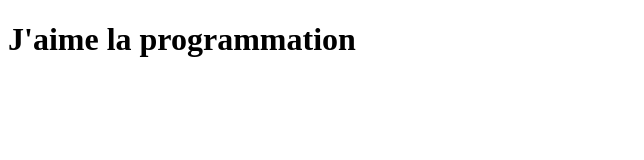
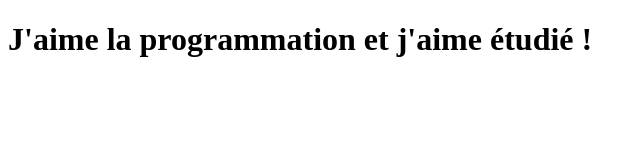
Before and after one commit to SMarcoccia/test-branch, a plain HTML site: page index.html in a window 1280 px wide. Shown: the whole page, without its empty margins (0-644 px from the left). Drawn offline with Linux system fonts and the light colour scheme.

Commit message:
Changed to h1

```diff
--- a/index.html
+++ b/index.html
@@ -7,6 +7,6 @@
   <link rel="stylesheet" href="style.css">
 </head>
 <body>
-  <h1>J'aime la programmation</h1>
+  <h1>J'aime la programmation et j'aime étudié !</h1>
 </body>
 </html>
```
